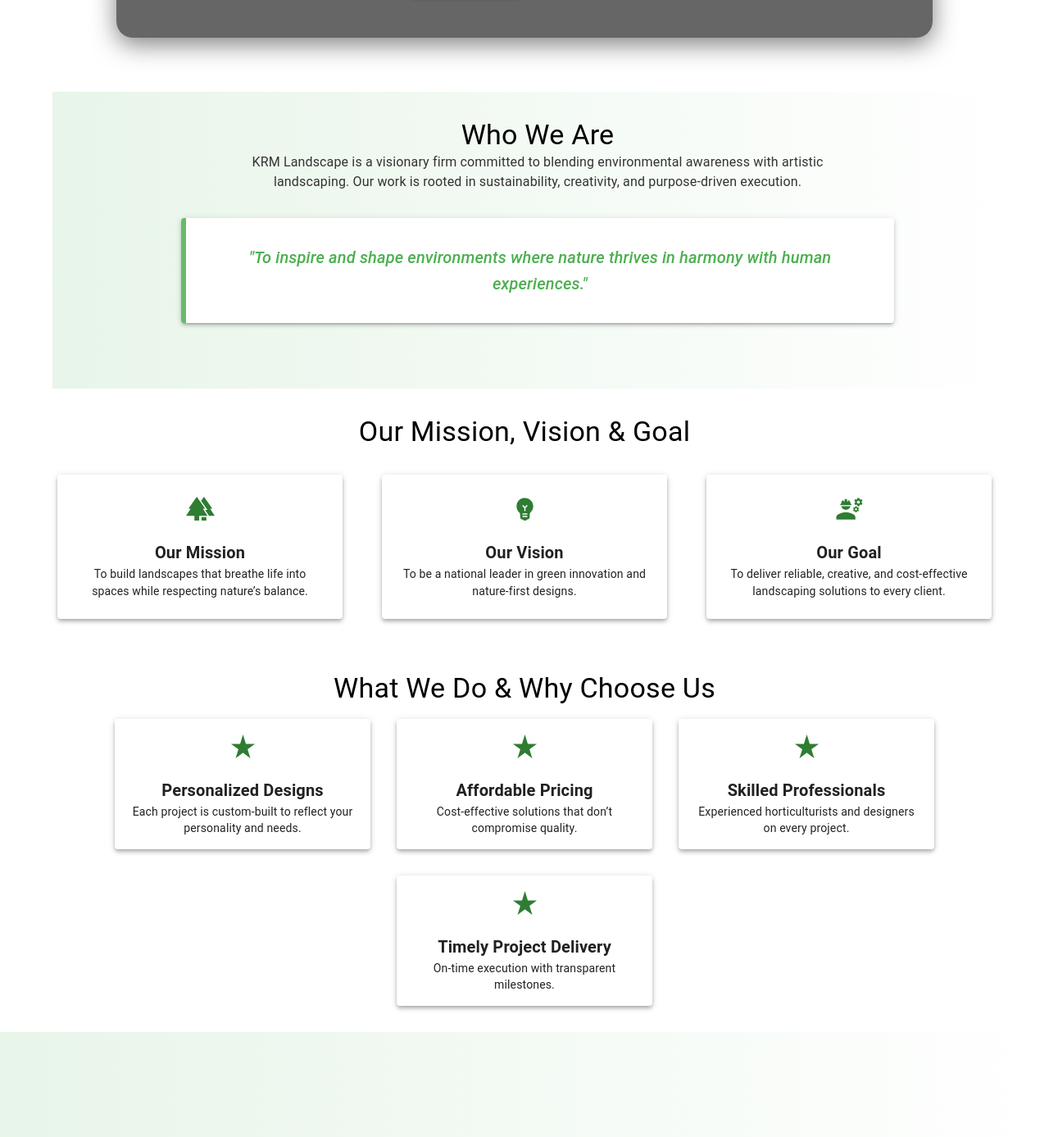
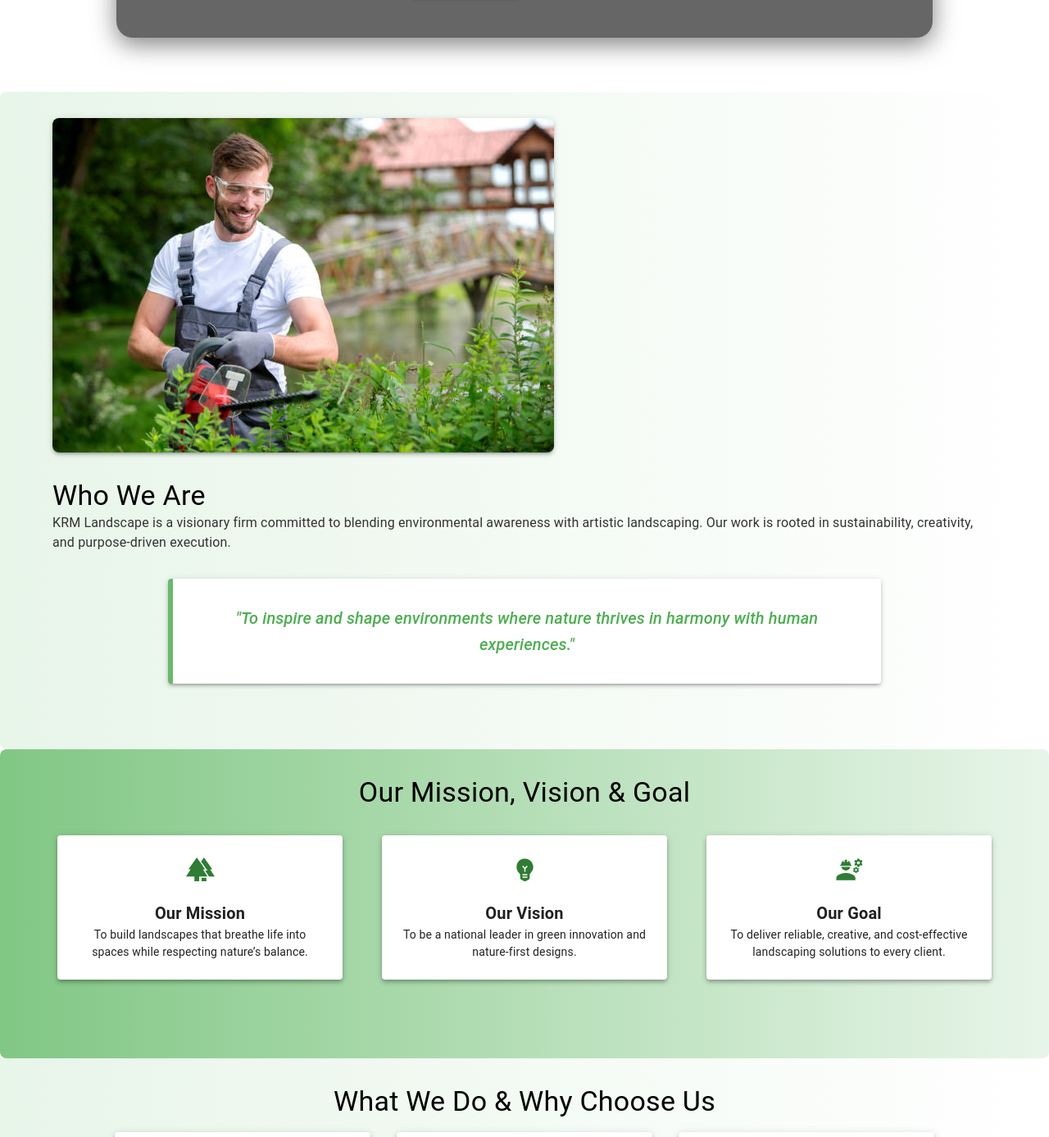
Before and after one commit to shardulkolte/KRM_Landscape, a React (Create React App) app in the folder Frontend/: page /about in a window 1280 px wide. Shown: the part 359-1746 px from the top of the page at 82% size. Built offline with nearby package versions, Linux system fonts and the light colour scheme.

Commit message:
about image add

```diff
--- a/Frontend/src/pages/About.jsx
+++ b/Frontend/src/pages/About.jsx
@@ -60,9 +60,14 @@
 
 
       {/* WHo we are section */}
+      {/* <Box sx={{
+        background: "linear-gradient(to right, #e8f5e9, #ffffff)",
+        padding: "2rem",
+        borderRadius: "8px"
+      }}>
 
         <Container maxWidth="lg">
-        {/* <Container disableGutters maxWidth={false}> */}
+
           <Box className="about-section">
             <Typography variant="h4" className="section-heading">
               Who We Are
@@ -78,13 +83,95 @@
             </Paper>
           </Box>
         </Container>
+      </Box> */}
+
+
+      {/* Who We Are Section */}
+      <Box
+        sx={{
+          background: "linear-gradient(to right, #e8f5e9, #ffffff)",
+          padding: { xs: "1.5rem", md: "2rem" },
+          borderRadius: "8px"
+        }}
+      >
+        <Container maxWidth="lg">
+          <Grid
+            container
+            spacing={4}
+            alignItems="center"
+          >
+            {/* Left Block - Image */}
+            <Grid item xs={12} md={6}>
+              <Box
+                component="img"
+                src="/images/ab.jpg" // replace with your image path
+                alt="KRM Landscape"
+                sx={{
+                  width: "100%",
+                  height: "auto",
+                  borderRadius: "8px",
+                  boxShadow: 3,
+                  display: "block",
+                  objectFit: "cover",
+                }}
+              />
+            </Grid>
+
+            {/* Right Block - Text */}
+            <Grid item xs={12} md={6}>
+              <Typography
+                variant="h4"
+                className="section-heading"
+                sx={{ textAlign: { xs: "center", md: "left" } }}
+              >
+                Who We Are
+              </Typography>
+              <Typography
+                className="section-text"
+                sx={{
+                  textAlign: { xs: "center", md: "left" },
+                  maxWidth: "100%",
+                }}
+              >
+                KRM Landscape is a visionary firm committed to blending
+                environmental awareness with artistic landscaping. Our work
+                is rooted in sustainability, creativity, and purpose-driven
+                execution.
+              </Typography>
+            </Grid>
+          </Grid>
+
+          {/* Quote Box - Full Width */}
+          <Paper
+            elevation={3}
+            className="quote-box"
+            sx={{
+              mt: 4,
+              maxWidth: "800px",
+              mx: "auto",
+              textAlign: "center",
+            }}
+          >
+            <Typography variant="h6" className="quote-text">
+              "To inspire and shape environments where nature thrives in harmony with human experiences."
+            </Typography>
+          </Paper>
+        </Container>
+      </Box>
+
+
 
       {/* Our Mission, Vision & Goal section */}
+      <Box sx={{
+        background: "linear-gradient(to right, #81c784, #e8f5e9)",
+        padding: "2rem",
+        borderRadius: "8px"
+      }}>
 
-      <Typography variant="h4" className="section-heading-2">
+        <Typography variant="h4" className="section-heading">
           Our Mission, Vision & Goal
         </Typography>
-      <Grid container spacing={2} mt={2} mb={6} justifyContent="center">
+        <Grid container spacing={2} mt={2} mb={6} justifyContent="center" backgroundColor="linear-gradient(135deg, #1b5e20 0%, #33691e 100%)">
           {[{
             title: "Our Mission",
             icon: <Forest fontSize="large" color="success" />,
@@ -107,6 +194,7 @@
             </Grid>
           ))}
         </Grid>
+      </Box>
 
       {/* Our core values section */}
 
@@ -129,6 +217,12 @@
 
 
       {/* what we do and why to choose us section */}
+      <Box sx={{
+        background: "linear-gradient(to right, #e8f5e9, #ffffff)",
+        paddingBottom: "2rem",
+        paddingTop: "2rem",
+        width: "100%",
+      }}>
 
         <Typography variant="h4" className="section-heading">
           What We Do & Why Choose Us
@@ -156,6 +250,7 @@
             </Grid>
           ))}
         </Grid>
+      </Box>
 
 
 
--- a/Frontend/src/styles/About.css
+++ b/Frontend/src/styles/About.css
@@ -77,23 +77,17 @@
   flex-direction: column;
   align-items: center;
   margin-bottom: 2rem;
-  background: linear-gradient(to right, #e8f5e9, #ffffff);
 }
 
 @media (max-width: 768px) {
   .about-section {
     padding: 1.5rem 0.5rem;
   }
+  .quote-box {
+    padding: 1rem;
+    margin: 1rem auto;
+  }
 }
-/* .about-section {
-  width: 100vw;
-  margin: 0;
-  padding: 2rem 0;
-  display: flex;
-  flex-direction: column;
-  align-items: center;
-  background: linear-gradient(to right, #e8f5e9, #ffffff);
-} */
 
 .section-heading {
   font-weight: bold;
@@ -101,6 +95,7 @@
   margin-bottom: 1rem;
   margin-top: 0rem;
   font-size: clamp(1.5rem, 4vw, 2.5rem);
+
 }
 
 .section-heading-2 {
```
Also changed, not shown: Frontend/public/images/ab.jpg (added). Lines whose indentation alone changed are shown as unchanged.
